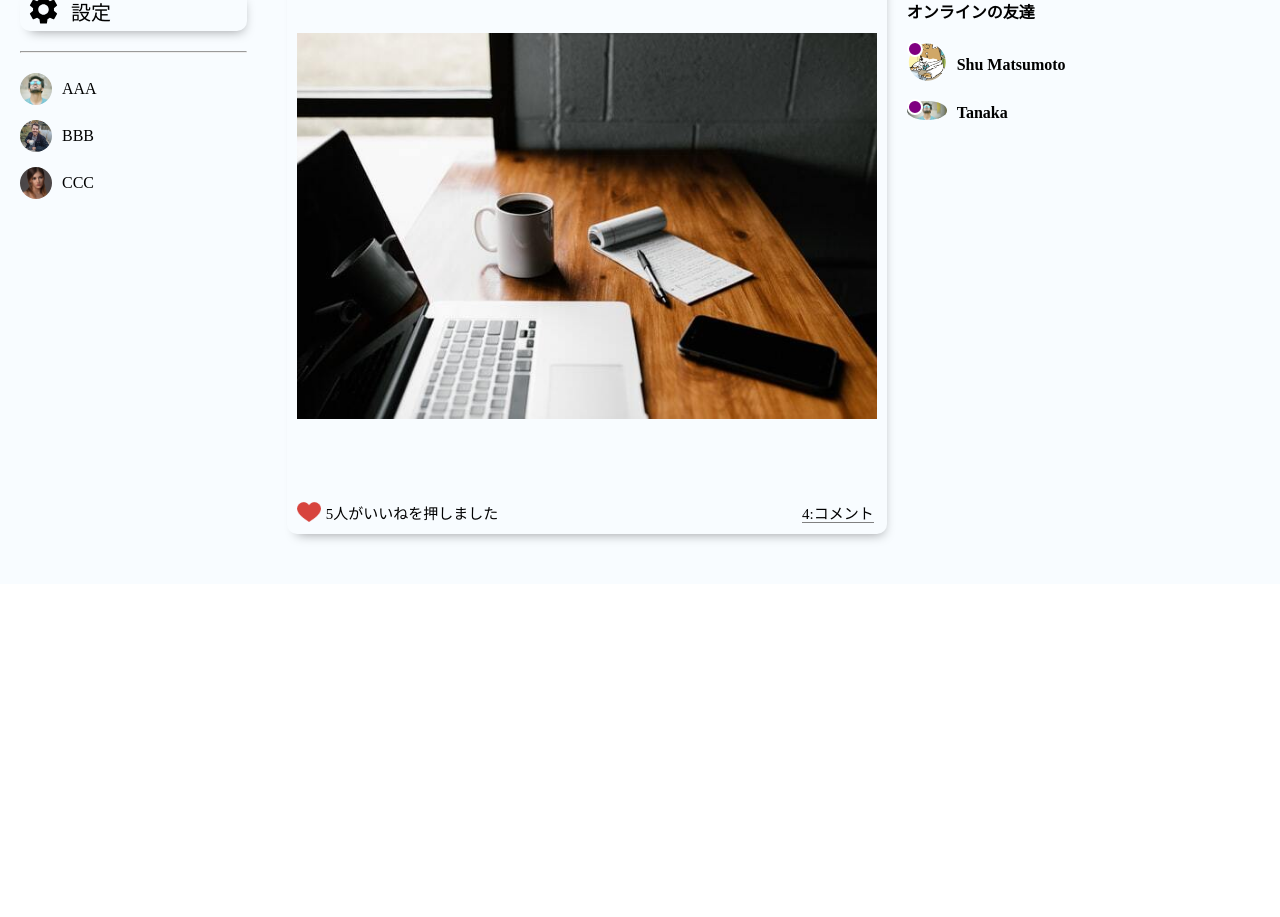
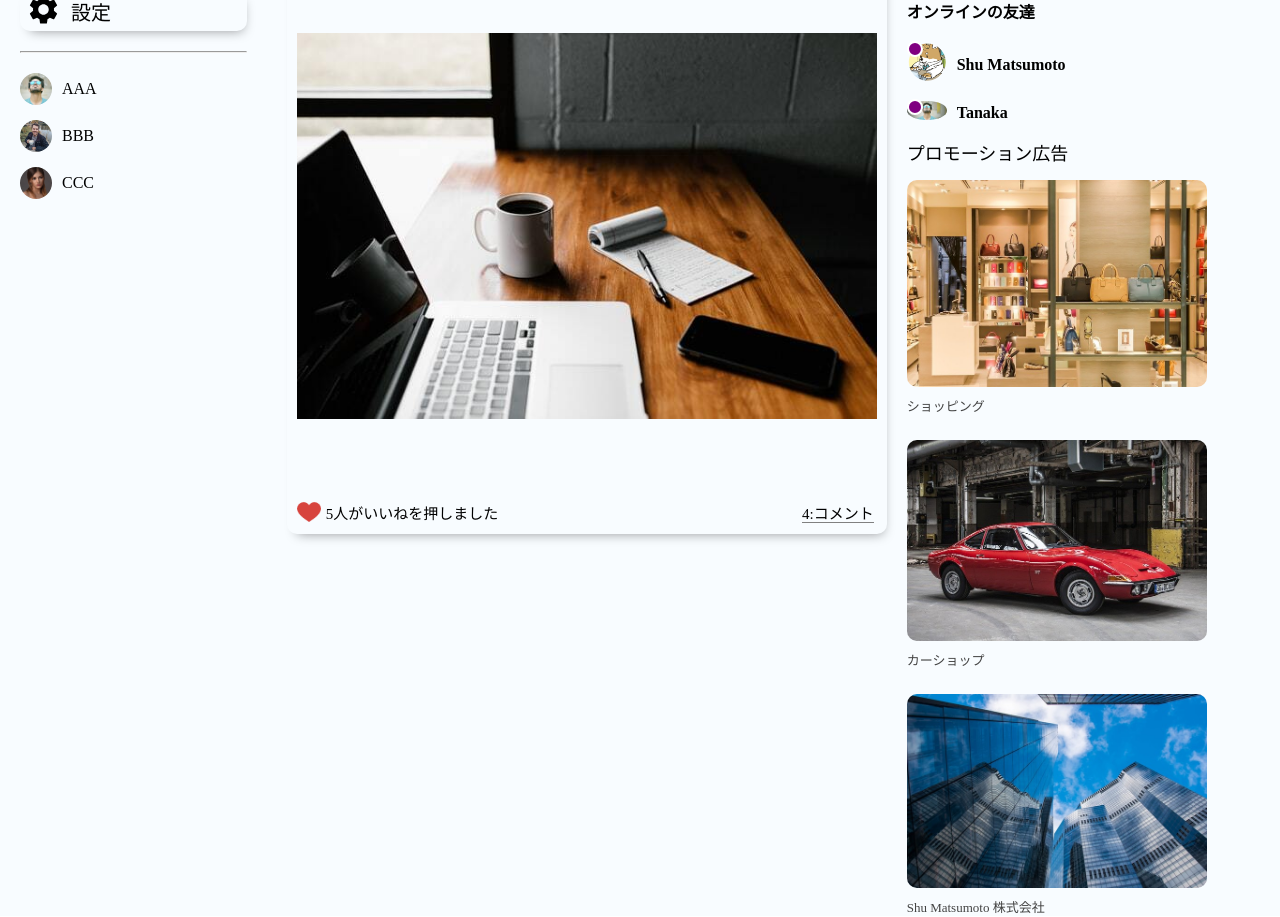
Before and after one commit to shumatsumoto/sns-app-frontend, a React (Create React App) app: page / in a window 1280 px wide. Shown: the part 400-1317 px from the top of the page. Before the commit the page ends 984 px from the top, so only its background shows below. Built offline with nearby package versions, Linux system fonts and the light colour scheme.

Commit message:
Rightbar style 続

```diff
--- a/src/components/rightbar/Rightbar.css
+++ b/src/components/rightbar/Rightbar.css
@@ -70,3 +70,21 @@
   left: 0;
   border: 2px solid #fff;
 }
+
+.promotionTitle {
+  font-size: 18px;
+  font-weight: 550;
+  margin-bottom: -10px;
+}
+
+.rightbarPromotionImg {
+  width: 85%;
+  border-radius: 10px;
+  margin: 25px 0;
+}
+
+.promotionName {
+  font-size: small;
+  color: #434343;
+  margin-top: -20px;
+}
--- a/src/components/rightbar/Rightbar.jsx
+++ b/src/components/rightbar/Rightbar.jsx
@@ -38,6 +38,25 @@
             <span className="rightbarUsername">Tanaka</span>
           </li>
         </ul>
+        <p className="promotionTitle">プロモーション広告</p>
+        <img
+          src="./assets/promotion/promotion1.jpeg"
+          alt=""
+          className="rightbarPromotionImg"
+        />
+        <p className="promotionName">ショッピング</p>
+        <img
+          src="./assets/promotion/promotion2.jpeg"
+          alt=""
+          className="rightbarPromotionImg"
+        />
+        <p className="promotionName">カーショップ</p>
+        <img
+          src="./assets/promotion/promotion3.jpeg"
+          alt=""
+          className="rightbarPromotionImg"
+        />
+        <p className="promotionName">Shu Matsumoto 株式会社</p>
       </div>
     </div>
   );
```
